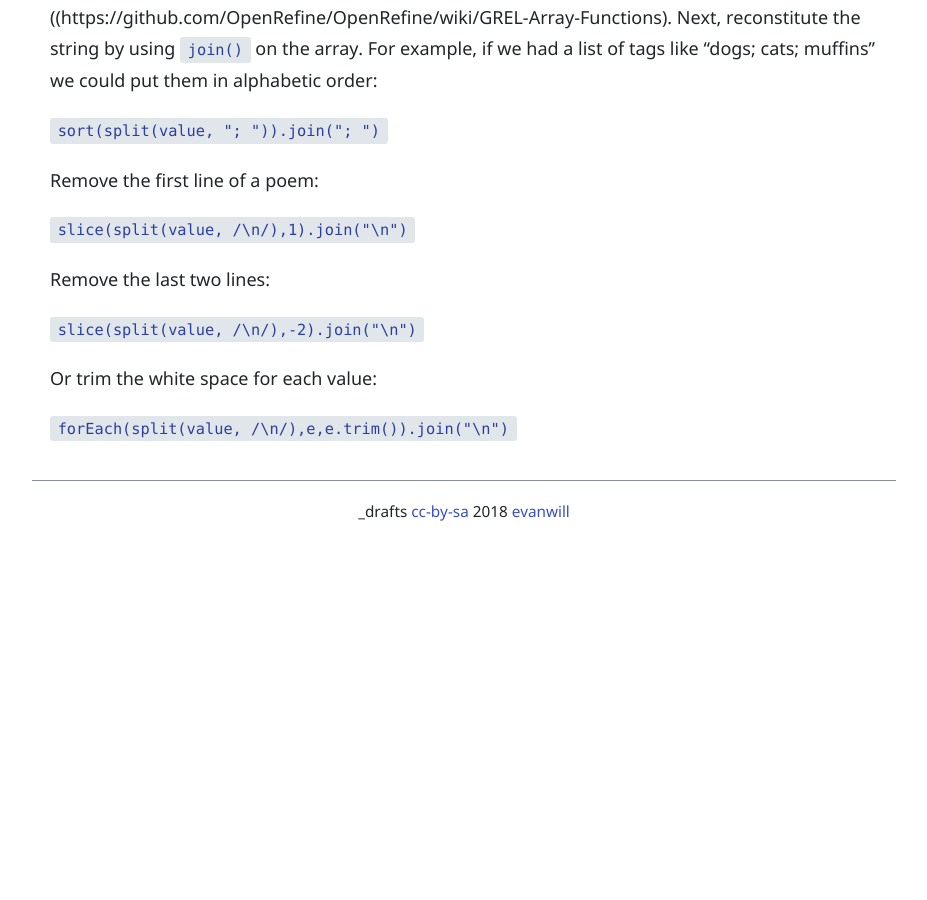
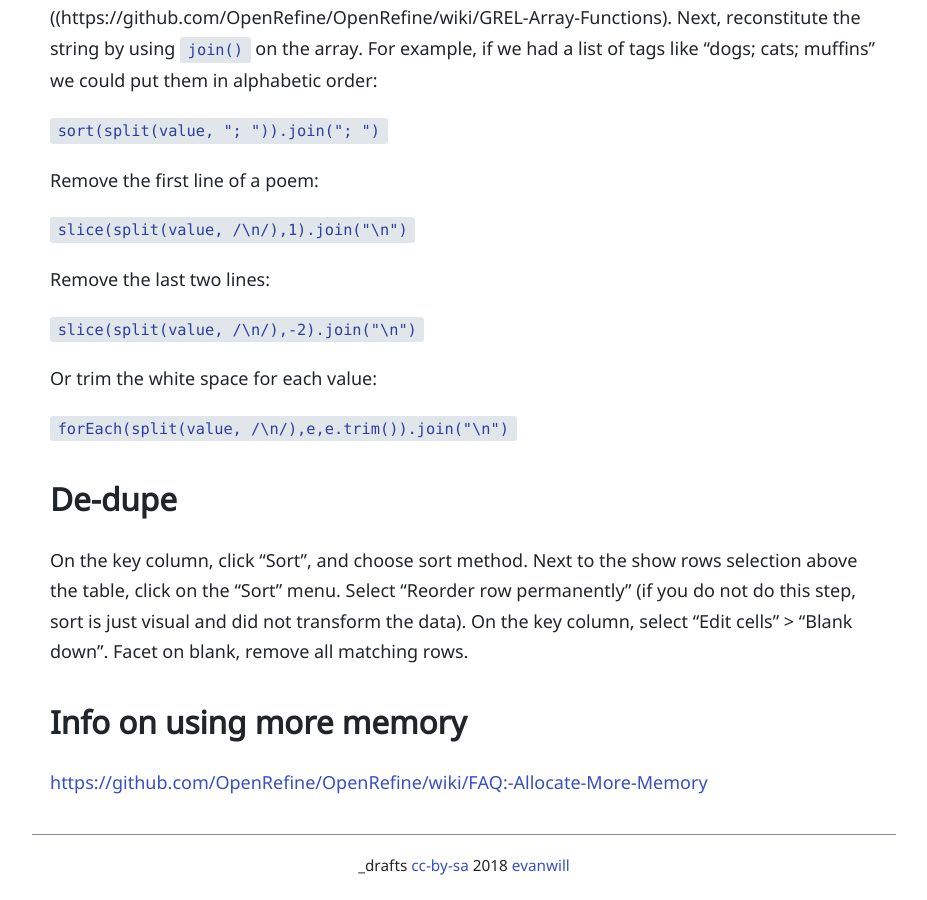
Before and after one commit to evanwill/_drafts, a Jekyll site: the page built from _notes/open-refine-tips.md, in a window 1280 px wide and 900 px high, scrolled down 1610 px. Shown: the whole window, without its empty margins (176-1103 px from the left). Built offline with Jekyll 4.4.1, drawn with Linux system fonts in a browser that asks for light colours; before the commit the page ends 2156 px from its top, so only the background shows below that; some of the changed text lies outside the part shown.

Commit message:
little updates

```diff
--- a/_notes/open-refine-tips.md
+++ b/_notes/open-refine-tips.md
@@ -52,3 +52,15 @@ Remove the last two lines:
 Or trim the white space for each value:
 
 `forEach(split(value, /\n/),e,e.trim()).join("\n")`
+
+## De-dupe
+
+On the key column, click "Sort", and choose sort method.
+Next to the show rows selection above the table, click on the "Sort" menu.
+Select "Reorder row permanently" (if you do not do this step, sort is just visual and did not transform the data).
+On the key column, select "Edit cells" > "Blank down".
+Facet on blank, remove all matching rows.
+
+## Info on using more memory
+
+<https://github.com/OpenRefine/OpenRefine/wiki/FAQ:-Allocate-More-Memory>
```
Also changed, not shown: other parts of _notes/open-refine-tips.md (+1 -1 lines), _notes/gitbash-windows.md (+2 -0 lines).
